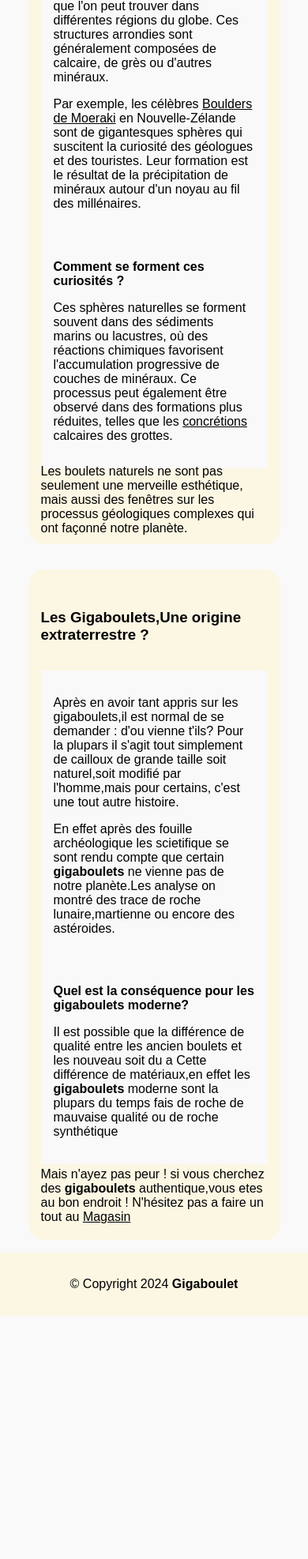
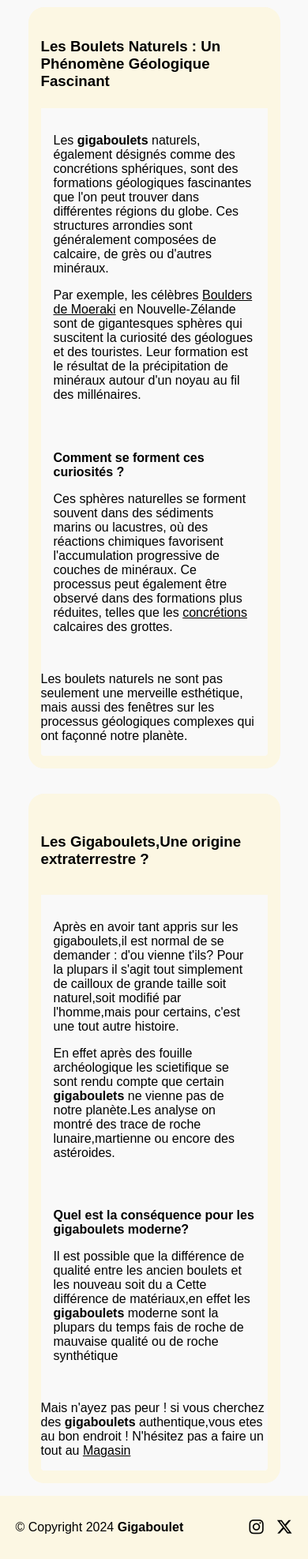
Before and after one commit to NotSilverrr/project-SEO-IW, a PHP site: page /blog.php in a window 390 px wide. Shown: the part 2444-4418 px from the top of the page at 79% size. Before the commit the page ends 4110 px from the top, so only its background shows below. Run offline with PHP 8.4, Linux system fonts and the light colour scheme; data that the repository does not hold is empty; some libraries are stand-ins or nearby versions.

Commit message:
responsive + ajout reseaux

```diff
--- a/blog.php
+++ b/blog.php
@@ -7,9 +7,13 @@ include_once 'includes/head.php';?>
 <h1>Blog </h1>
 <h2>Nos articles longs : </h2>
 
-<a href="/gigaboulet-egypte" class="article-link">Les boulets égyptiens</a>
-<a href="/gigaboulet-volcanique" class="article-link">Les boulets volcanique</a>
-<a href="/gigaboulet-sous-marin" class="article-link">Les boulets sous marins</a>
+<div class="long-articles">
+    <a href="/gigaboulet-egypte" class="article-link">Les boulets égyptiens</a>
+    <a href="/gigaboulet-volcanique" class="article-link">Les boulets volcanique</a>
+    <a href="/gigaboulet-sous-marin" class="article-link">Les boulets sous marins</a>
+</div>
+
+
 
 <h2>Nos articles courts : </h2>
 
--- a/includes/footer.php
+++ b/includes/footer.php
@@ -1,3 +1,10 @@
 <footer>
-    <p>© Copyright 2024 <strong>Gigaboulet</strong></p>
+    <div class="container">
+        <p>© Copyright 2024 <strong>Gigaboulet</strong></p>
+        <div class="networks">
+            <a href="https://www.instagram.com/giga_boulet" target="_blank" title="Instagram"><i class="fab fa-instagram"></i></a>
+            <a href="https://x.com/gigaboulet" target="_blank" title="X (twitter)"><i class="fab fa-x-twitter"></i></a>
+        </div>
+
+    </div>
 </footer>
--- a/static/css/style.css
+++ b/static/css/style.css
@@ -33,7 +33,7 @@
 
 :root {
   --main-color: rgb(252, 247, 227);
-  --main-color-dark: rgb(179, 175, 162);
+  --main-color-dark: rgb(238, 233, 212);
 }
 
 body {
@@ -50,6 +50,8 @@ main {
 
 .container {
   max-width: 1200px;
+  width: 100%;
+
   margin-right: auto;
   margin-left: auto;
 }
@@ -185,14 +187,26 @@ header nav a:hover::after {
 
 */
 
-footer {
-  display: flex;
-  flex-direction: row;
-  flex-wrap: nowrap;
-  justify-content: space-around;
-  align-items: center;
+body > footer {
   background-color: var(--main-color);
   height: 5rem;
+
+  .container {
+    display: flex;
+    flex-direction: row;
+    flex-wrap: nowrap;
+    justify-content: space-between;
+    align-items: center;
+    height: 100%;
+  }
+
+  .networks {
+    display: flex;
+    gap: 1rem;
+    i {
+      font-size: 1.3rem;
+    }
+  }
 }
 
 /*
@@ -606,6 +620,18 @@ label {
   }
 }
 
+@media screen and (max-width: 1300px) {
+  .container {
+    max-width: 900px;
+  }
+}
+
+@media screen and (max-width: 900px) {
+  .container {
+    max-width: 650px;
+  }
+}
+
 @media screen and (max-width: 700px) {
   header .burger-button {
     display: flex;
@@ -651,6 +677,11 @@ label {
       font-size: 2rem;
     }
   }
+
+  footer .container {
+    flex-direction: column;
+    align-items: start;
+  }
 }
 
 /*
@@ -682,15 +713,19 @@ label {
   }
 }
 
+.long-articles {
+  display: flex;
+  flex-direction: column;
+  gap: 1rem;
+}
+
 .article-link{
   background-color: var(--main-color);
   border-radius: 25px;
-  height: 2rem;
-  padding: 0.4rem;
+  padding: 1rem;
   font-weight: bold;
-  transition: 1s;
+  transition: 200ms;
   &:hover{
   background-color: var(--main-color-dark);
-  height: 2.5rem;
   }
 }
```
